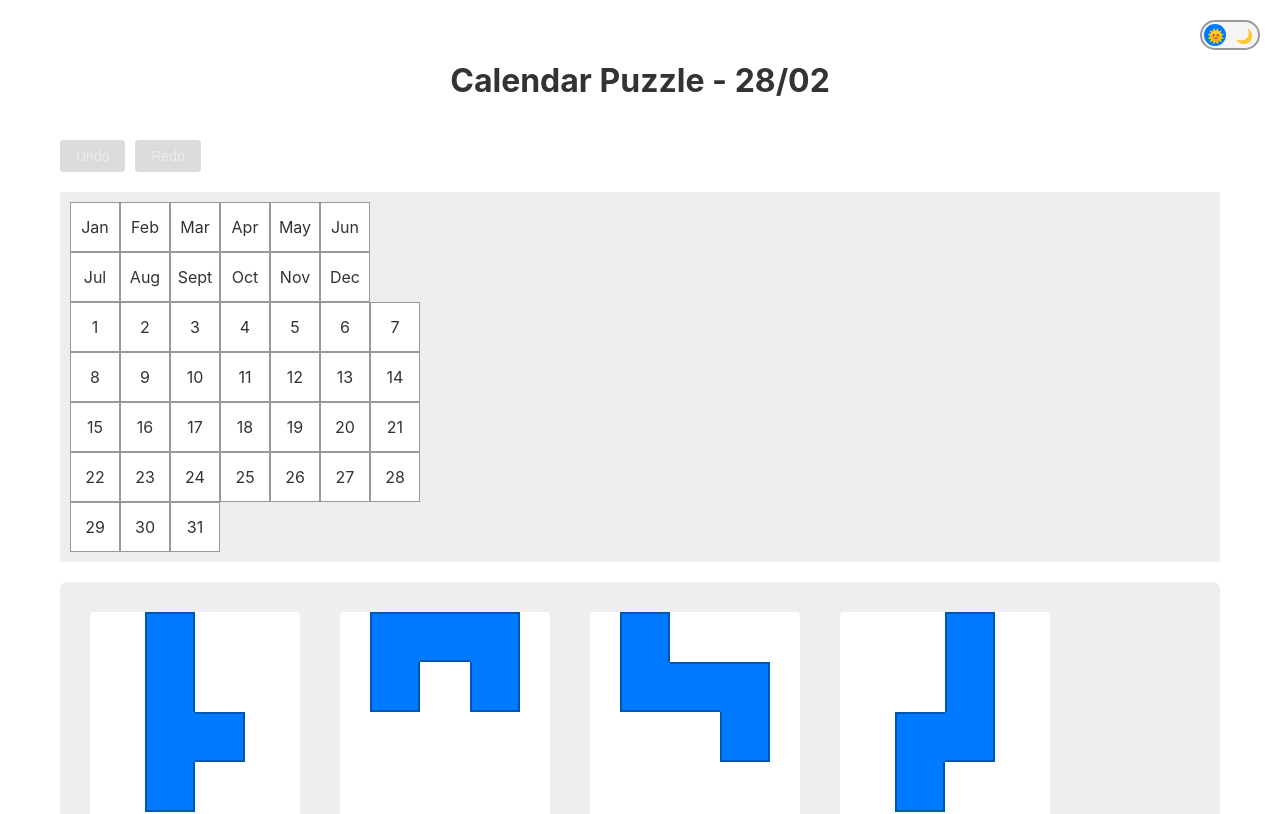
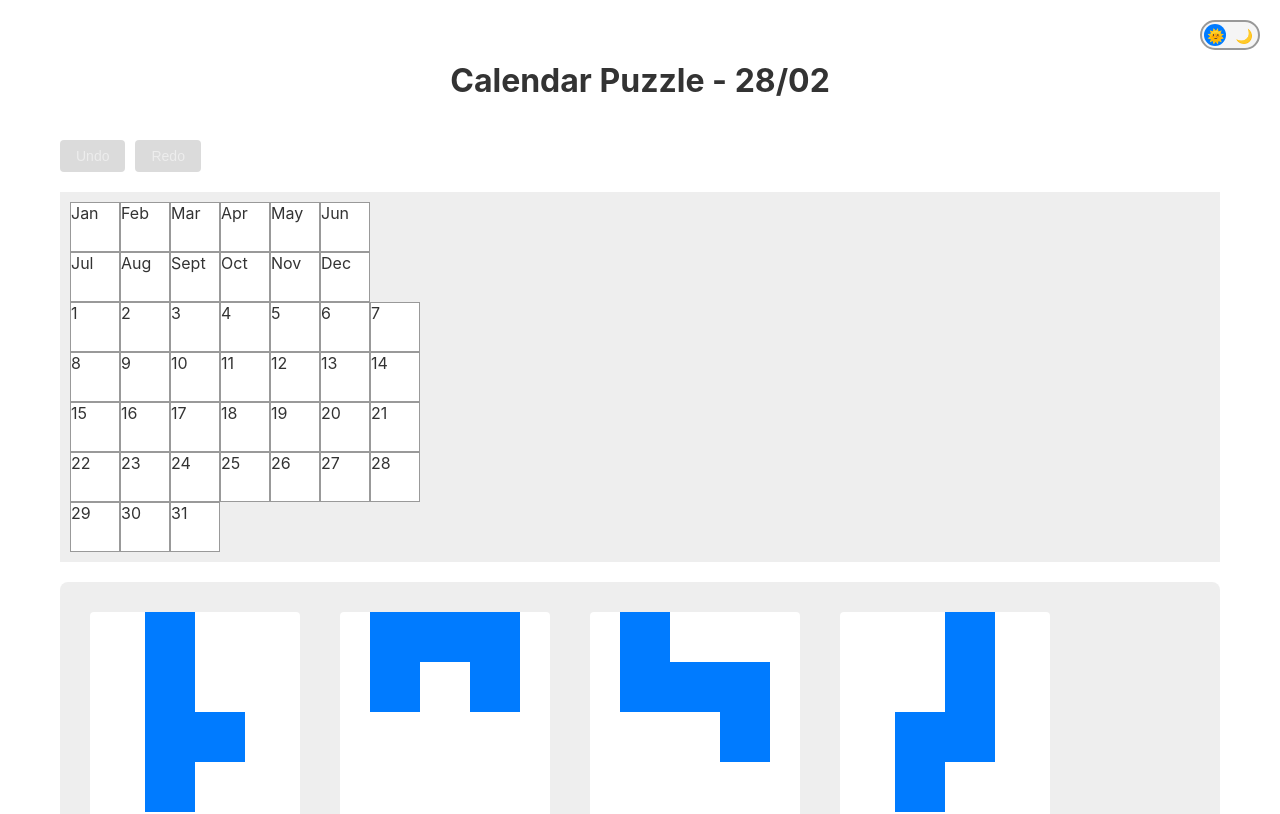
Before and after one commit to yoavain/calendar-puzzle, a React (Create React App) app: page / in a window 1280 px wide. Shown: the top 814 px of the page. Built offline with nearby package versions, Linux system fonts and the light colour scheme.

Commit message:
fix border

```diff
--- a/src/styles/styles.css
+++ b/src/styles/styles.css
@@ -40,9 +40,7 @@ h1 {
     width: var(--cell-size);
     height: var(--cell-size);
     border: 1px solid var(--color-border);
-    display: flex;
-    align-items: center;
-    justify-content: center;
+    display: block;
     background-color: var(--color-background);
     color: var(--color-text);
     cursor: pointer;
@@ -55,30 +53,44 @@ h1 {
 .board-cell.piece-cell {
     background-color: var(--piece-color);
     color: #ffffff;
-    border: 0 none;
+    border: 0;
     outline: none;
     cursor: move;
     margin: 0;
     padding: 0;
     box-sizing: border-box;
+    display: block;
 }
 
-
-/* Direction-specific edge styling for board cells */
+/* Add borders for edge cells based on direction */
 .board-cell.piece-cell.edge-top {
-    border-top: var(--piece-border-width) solid var(--piece-border-color);
+    border-top: 2px solid var(--color-border) !important;
 }
 
 .board-cell.piece-cell.edge-right {
-    border-right: var(--piece-border-width) solid var(--piece-border-color);
+    border-right: 2px solid var(--color-border) !important;
 }
 
 .board-cell.piece-cell.edge-bottom {
-    border-bottom: var(--piece-border-width) solid var(--piece-border-color);
+    border-bottom: 2px solid var(--color-border) !important;
 }
 
 .board-cell.piece-cell.edge-left {
-    border-left: var(--piece-border-width) solid var(--piece-border-color);
+    border-left: 2px solid var(--color-border) !important;
+}
+
+/* Regular board cell borders */
+.board-cell {
+    width: var(--cell-size);
+    height: var(--cell-size);
+    border: 1px solid var(--color-border);
+    display: block;
+    background-color: var(--color-background);
+    color: var(--color-text);
+    cursor: pointer;
+    margin: 0;
+    padding: 0;
+    box-sizing: border-box;
 }
 
 .piece {
@@ -208,31 +220,20 @@ h1 {
 .piece-cell {
     width: var(--cell-size);
     height: var(--cell-size);
-    border: 0 none;
+    border: none !important;
     outline: none;
     margin: 0;
     padding: 0;
     background-color: var(--piece-color);
     color: #ffffff;
     box-sizing: border-box;
+    display: block;
 }
 
-
-/* Direction-specific edge styling */
-.piece-cell.edge-top {
-    border-top: var(--piece-border-width) solid var(--piece-border-color);
-}
-
-.piece-cell.edge-right {
-    border-right: var(--piece-border-width) solid var(--piece-border-color);
-}
-
-.piece-cell.edge-bottom {
-    border-bottom: var(--piece-border-width) solid var(--piece-border-color);
-}
-
-.piece-cell.edge-left {
-    border-left: var(--piece-border-width) solid var(--piece-border-color);
+/* Edge styling for both board pieces and piece pool */
+.piece-cell.edge {
+    outline: var(--piece-border-width) solid var(--piece-border-color);
+    outline-offset: calc(-1 * var(--piece-border-width));
 }
 
 /* Clean up preview styles */
@@ -246,21 +247,9 @@ h1 {
     background-color: var(--piece-color);
 }
 
-/* Direction-specific edge styling for preview cells */
-.preview-cell.edge-top {
-    border-top: var(--piece-border-width) solid var(--piece-border-color);
-}
-
-.preview-cell.edge-right {
-    border-right: var(--piece-border-width) solid var(--piece-border-color);
-}
-
-.preview-cell.edge-bottom {
-    border-bottom: var(--piece-border-width) solid var(--piece-border-color);
-}
-
-.preview-cell.edge-left {
-    border-left: var(--piece-border-width) solid var(--piece-border-color);
+.preview-cell.edge {
+    outline: var(--piece-border-width) solid var(--piece-border-color);
+    outline-offset: calc(-1 * var(--piece-border-width));
 }
 
 .piece-cell.empty {
@@ -294,6 +283,11 @@ h1 {
     background-color: var(--piece-color);
 }
 
+.preview-cell.edge {
+    outline: var(--piece-border-width) solid var(--piece-border-color);
+    outline-offset: calc(-1 * var(--piece-border-width));
+}
+
 .preview-cell:not(.filled) {
     visibility: hidden;
 }
@@ -321,13 +315,13 @@ h1 {
 
 .piece-grid {
     display: grid;
-    grid-gap: 0;
     gap: 0;
     background-color: transparent;
     cursor: grab;
     border: none;
     margin: 0;
     padding: 0;
+    border-collapse: collapse;
 }
 
 .piece-grid:active {
@@ -339,7 +333,6 @@ h1 {
     /* Base sizes */
     --cell-size: 50px;
     --cell-gap: 0;
-    --piece-border-width: 2px;
 
     /* Light theme colors (default) */
     --color-background: #fff;
@@ -359,6 +352,7 @@ h1 {
     /* Piece-specific colors */
     --piece-color: #007bff;
     --piece-border-color: #0056b3;
+    --piece-border-width: 2px;
 }
 
 /* Dark theme colors */
```
